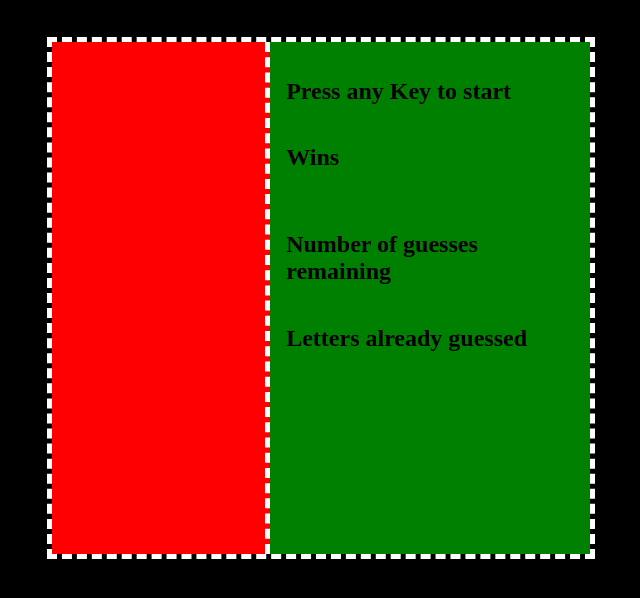
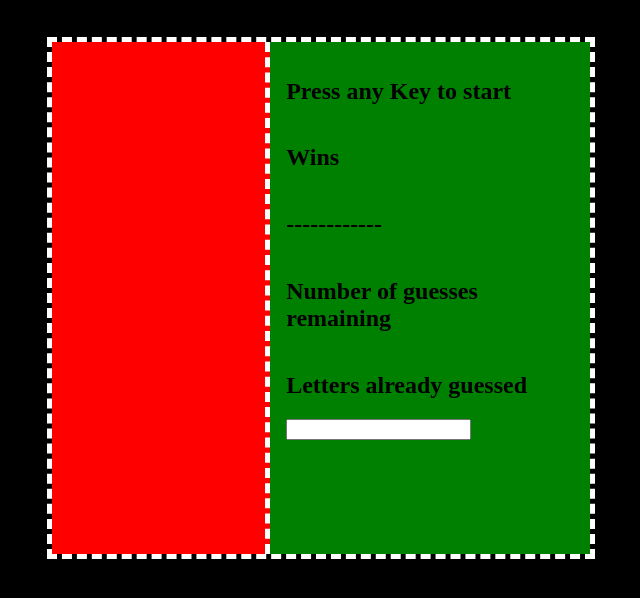
Before and after one commit to fallenpotato1/Word-Guess-Game, a plain HTML site: page index.html in a window 1280 px wide. Shown: the part 112-710 px from the top of the page, without its empty margins (332-972 px from the left). Drawn offline with nearby package versions, Linux system fonts and the light colour scheme.

Commit message:
i did the best that i could

```diff
--- a/assets/css/reset.css
+++ b/assets/css/reset.css
@@ -0,0 +1,48 @@
+/* http://meyerweb.com/eric/tools/css/reset/
+   v2.0 | 20110126
+   License: none (public domain)
+*/
+
+html, body, div, span, applet, object, iframe,
+h1, h2, h3, h4, h5, h6, p, blockquote, pre,
+a, abbr, acronym, address, big, cite, code,
+del, dfn, em, img, ins, kbd, q, s, samp,
+small, strike, strong, sub, sup, tt, var,
+b, u, i, center,
+dl, dt, dd, ol, ul, li,
+fieldset, form, label, legend,
+table, caption, tbody, tfoot, thead, tr, th, td,
+article, aside, canvas, details, embed,
+figure, figcaption, footer, header, hgroup,
+menu, nav, output, ruby, section, summary,
+time, mark, audio, video {
+	margin: 0;
+	padding: 0;
+	border: 0;
+	font-size: 100%;
+	font: inherit;
+	vertical-align: baseline;
+}
+/* HTML5 display-role reset for older browsers */
+article, aside, details, figcaption, figure,
+footer, header, hgroup, menu, nav, section {
+	display: block;
+}
+body {
+	line-height: 1;
+}
+ol, ul {
+	list-style: none;
+}
+blockquote, q {
+	quotes: none;
+}
+blockquote:before, blockquote:after,
+q:before, q:after {
+	content: '';
+	content: none;
+}
+table {
+	border-collapse: collapse;
+	border-spacing: 0;
+}
--- a/assets/css/style.css
+++ b/assets/css/style.css
@@ -46,6 +46,7 @@ body {
     width: 20%;
     height: 100%;
     display: block;
+    color: red;
 }
 
 .centerContainer {
@@ -84,3 +85,7 @@ body {
     display: flex;
     flex-direction: column;
 }
+
+.theAnswer {
+    font-size: 100px;
+}
--- a/assets/javascript/game.js
+++ b/assets/javascript/game.js
@@ -0,0 +1,72 @@
+var alphabet = ['a', 'b', 'c', 'd', 'e', 'f', 'g', 'h',
+            'i', 'j', 'k', 'l', 'm', 'n', 'o', 'p', 'q', 'r', 's',
+            't', 'u', 'v', 'w', 'x', 'y', 'z'];
+
+
+        var livesLeft = document.getElementsByClassName("numberOfWins")
+        var theAnswer = document.querySelector(".answer")
+        var guessesRemaining = document.getElementsByClassName("guesses")
+        var lettersGuessed = document.getElementsByClassName("lettersGuessed")
+
+        var games = ["battlefield", "fallout", "skyrim", "rocket league", "call of duty",
+            "pubg", "overwatch", "mario", "god of war"]
+
+        var randomGame = games[Math.floor(Math.random() * games.length)]
+        var addElement = document.createElement("h2")
+        var chars = randomGame.split("")
+
+        for (letter = 0; letter < chars.length; letter++) {
+            chars[letter] = "-"
+        }
+
+        var joinedHidden = chars.join("")
+
+        addElement.textContent = joinedHidden
+        addElement.classList.add("iHopeThisWorks")
+        theAnswer.appendChild(addElement)
+
+
+
+        function checker(event) {
+            var theWord = Array.from(randomGame).join("")
+            var theCode = event.charCode
+            var stringCode = String.fromCharCode(theCode)
+            var changingBack = document.querySelector(".iHopeThisWorks")
+            var theHidden = changingBack.textContent
+            var hiddenArray = Array.from(theHidden).join("")
+            var letterPosition = theWord.indexOf(stringCode)
+
+
+
+            console.log(stringCode)
+            console.log(theWord)
+            console.log(hiddenArray)
+            console.log(theWord.length)
+
+            var newArray = []
+            var timesTried = 0
+            var correct = theWord.length
+            var whichCorrect
+
+
+
+            if (stringCode === theWord[letterPosition]) {
+                for(theOne = correct.length; theOne > correct.length; theOne--) {
+                    if(theOne !== letterPosition) {
+                        newArray[theOne] =  "-"
+                    }
+                }
+
+                delete newArray[letterPosition]
+                newArray[letterPosition] = theWord[letterPosition]
+
+            }
+            var thisIsTooMuch = newArray.join("")
+            changingBack.textContent = thisIsTooMuch
+
+
+
+                    // var theFinal = hiddenArray.splice(letterPosition, 1, theWord[letterPosition])
+
+                // console.log(hiddenArray.replace(hiddenArray[letterPosition], theWord[letterPosition]))
+                }
--- a/index.html
+++ b/index.html
@@ -1,10 +1,13 @@
 <!DOCTYPE html>
 <html>
+
 <head>
     <title>Word Guess Game</title>
+    <script src="https://cdnjs.cloudflare.com/ajax/libs/jquery/3.2.1/jquery.min.js"></script>
     <link href="https://fonts.googleapis.com/css?family=Open+Sans:700i" rel="stylesheet">
     <link rel="stylesheet" type="text/css" href="assets/css/style.css">
 </head>
+
 <body>
     <div class="topContainer">
         <h1>Video Games</h1><img src="assets/images/remote.png">
@@ -36,10 +39,13 @@
 
                         <div class="wins">
                             <h2>Wins</h2>
+                            <div class="numberOfWins">
+
+                            </div>
                         </div>
 
                         <div class="answer">
-                                <h2></h2>
+
                         </div>
 
                         <div>
@@ -51,7 +57,7 @@
 
                         <div>
                             <h2>Letters already guessed</h2>
-                                <div class="lettersGuessed">
+                            <input type="text" class="lettersGuessed" onkeypress="checker(event)">
 
                         </div>
                     </div>
@@ -68,7 +74,7 @@
     </div>
 
 
+    <script src="assets/javascript/game.js"></script> -->
+</body>
 
-        <script src="assets/javascript/game.js"></script>
-    </body>
 </html>
```
Lines whose indentation alone changed are shown as unchanged.
